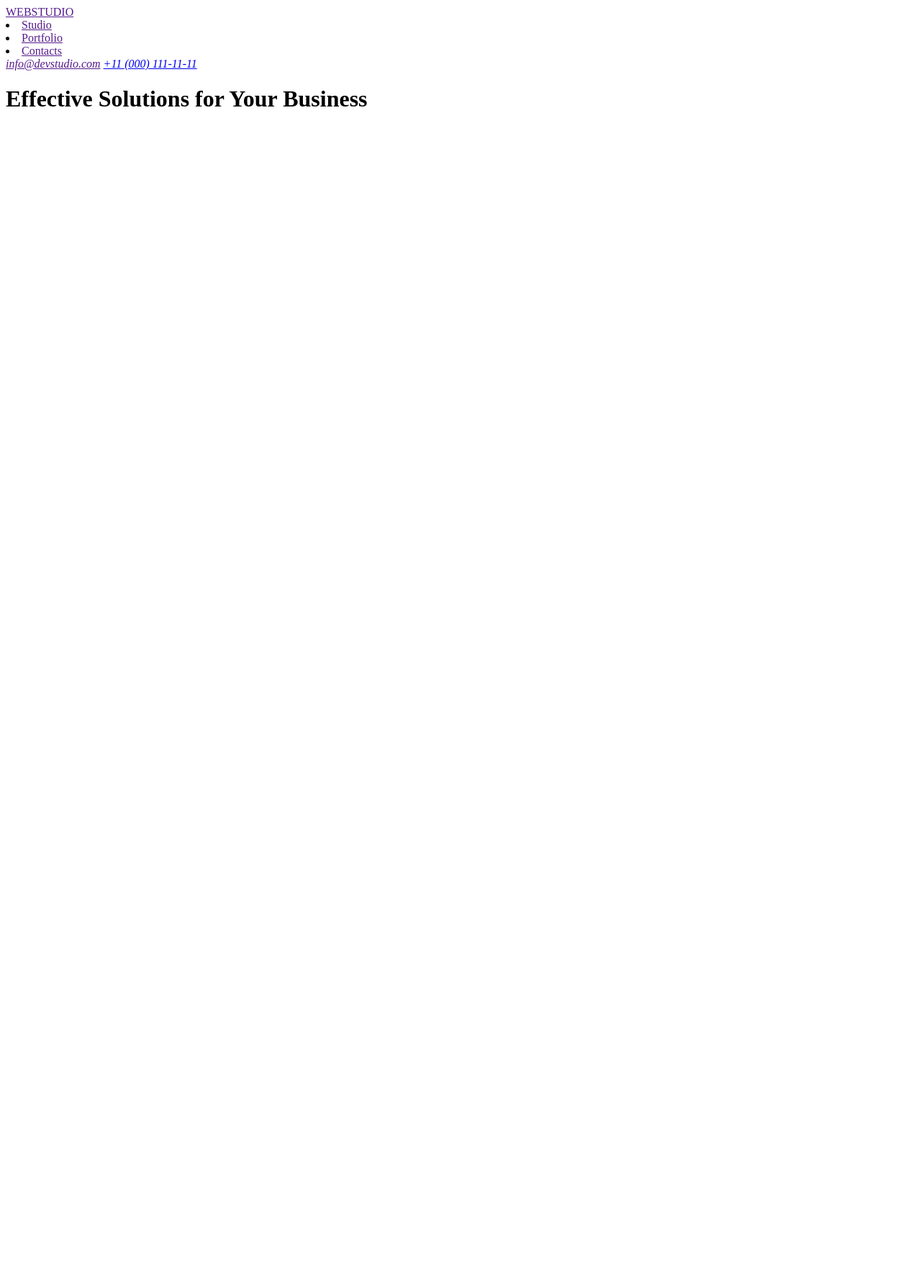
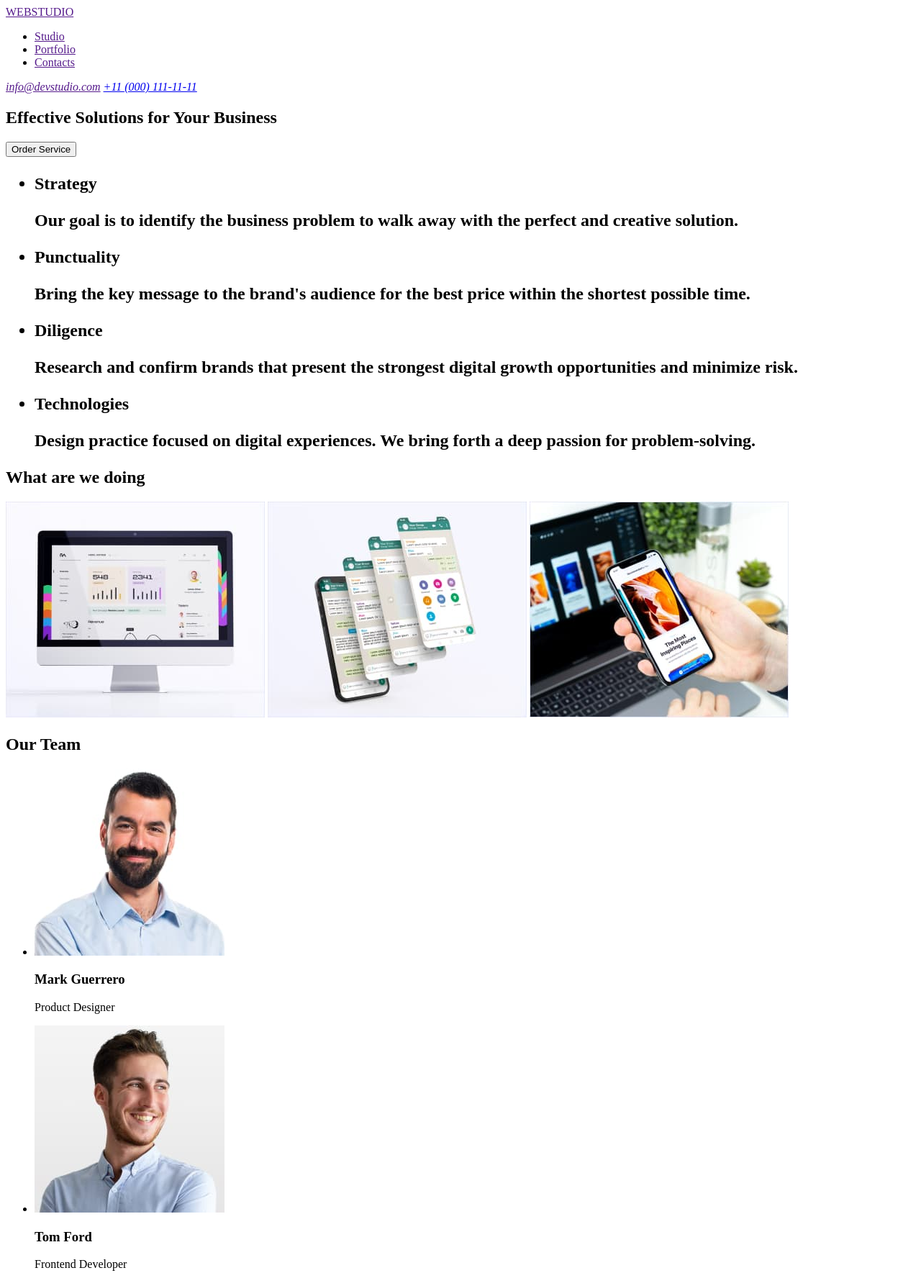
Before and after one commit to Vladislav527/goit-markup-hw-01, a plain HTML site: page index.html in a window 1280 px wide. Shown: the top 1769 px of the page at 72% size. Before the commit the page ends 800 px from the top, so only its background shows below. Drawn offline with Linux system fonts and the light colour scheme.

Commit message:
html start

```diff
--- a/index.html
+++ b/index.html
@@ -4,24 +4,87 @@
     <meta charset="UTF-8" />
     <meta http-equiv="X-UA-Compatible" content="IE=edge" />
     <meta name="viewport" content="width=device-width, initial-scale=1.0" />
-    <title>Main page</title>
+    <title>Студія</title>
   </head>
   <body>
     <header>
       <nav>
         <a href="">WEBSTUDIO</a>
-        <li><a href="">Studio</a></li>
-        <li><a href="">Portfolio</a></li>
-        <li><a href="">Contacts</a></li>
+        <ul>
+          <li><a href="">Studio</a></li>
+          <li><a href="">Portfolio</a></li>
+          <li><a href="">Contacts</a></li>
+        </ul>
       </nav>
       <address>
         <a href="">info@devstudio.com</a>
-        <a href="tel:">+11 (000) 111-11-11</a>
+        <a href="tel:+110001111111">+11 (000) 111-11-11</a>
       </address>
     </header>
     <main>
-      <h1>Effective Solutions for Your Business</h1>
+      <section>
+        <h1>Effective Solutions for Your Business</h1>
+        <button type="button">Order Service</button>
+      </section>
+      <section>
+        <h2>
+          <ul>
+            <li>Strategy</li>
+            <p>
+              Our goal is to identify the business problem to walk away with the
+              perfect and creative solution.
+            </p>
+            <li>Punctuality</li>
+            <p>
+              Bring the key message to the brand's audience for the best price
+              within the shortest possible time.
+            </p>
+            <li>Diligence</li>
+            <p>
+              Research and confirm brands that present the strongest digital
+              growth opportunities and minimize risk.
+            </p>
+            <li>Technologies</li>
+            <p>
+              Design practice focused on digital experiences. We bring forth a
+              deep passion for problem-solving.
+            </p>
+          </ul>
+        </h2>
+      </section>
+      <section>
+        <h2>What are we doing</h2>
+        <img src="/images/img 1 (1) (1).jpg" alt="" width="360" />
+        <img src="/images/img 2 (1).jpg" alt="" width="360" />
+        <img src="/images/img 3.jpg" alt="" width="360" />
+      </section>
+      <section>
+        <h2>Our Team</h2>
+        <ul>
+          <li>
+            <img src="/images/img (4).jpg " alt="" width="264" />
+            <h3>Mark Guerrero</h3>
+            <p>Product Designer</p>
+          </li>
+          <li>
+            <img src="/images/img (1) (1).jpg" alt="" />
+            <h3>Tom Ford</h3>
+            <p>Frontend Developer</p>
+          </li>
+          <li>
+            <img src="/images/img (2) (1).jpg" alt="" width="264" />
+            <h3>Camila Garcia</h3>
+            <p>Marketing</p>
+          </li>
+          <li>
+            <img src="/images/img (3) (1).jpg" alt="" />
+            <h3>Daniel Wilson</h3>
+            <p>UI Designer</p>
+          </li>
+        </ul>
+      </section>
     </main>
+
     <footer></footer>
   </body>
 </html>
```
Also changed, not shown: images/img (1) (1).jpg (added), images/img (2) (1).jpg (added), images/img (3) (1).jpg (added), images/img (4).jpg (added), images/img 1 (1) (1).jpg (added), images/img 2 (1).jpg (added), images/img 3.jpg (added).
